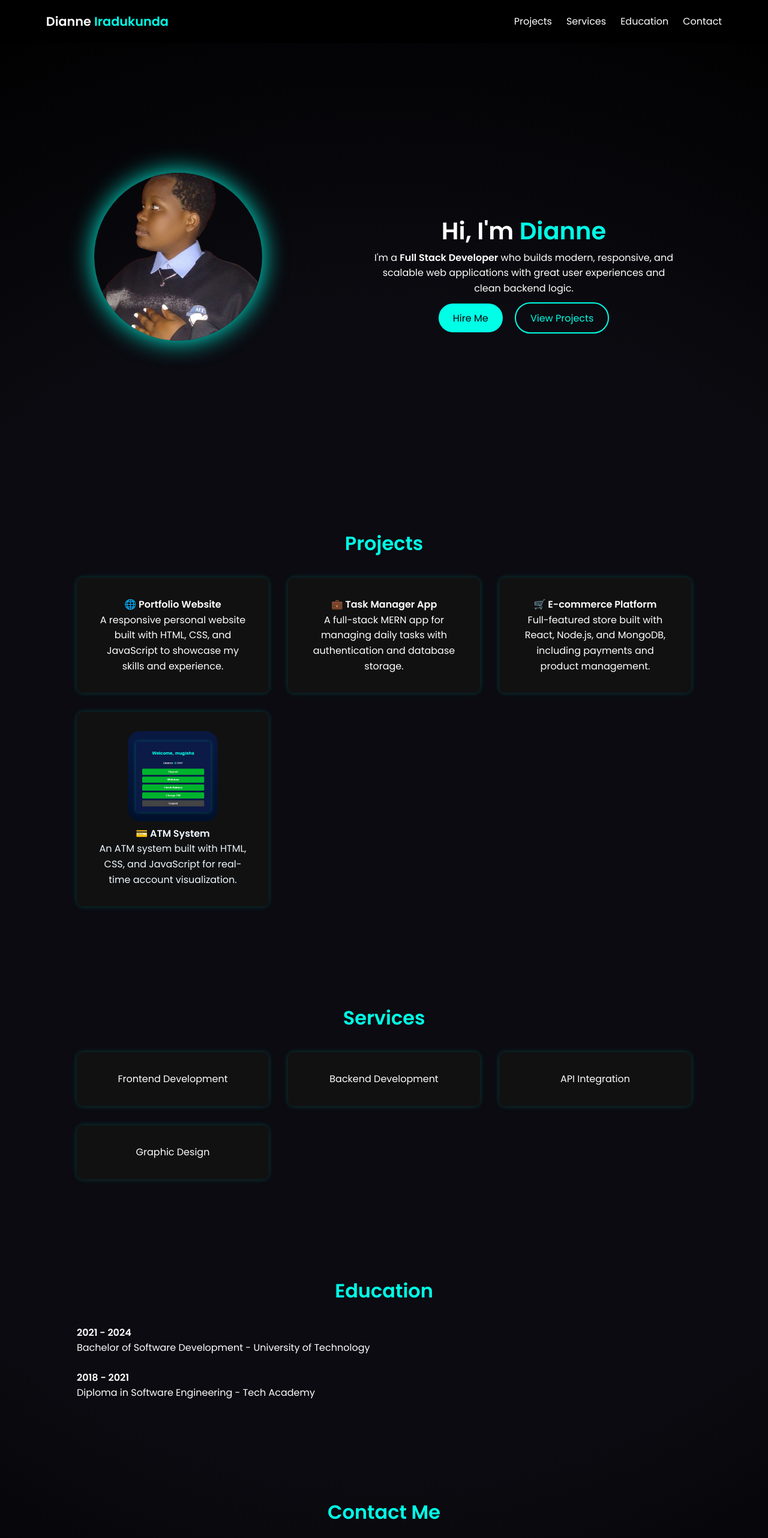
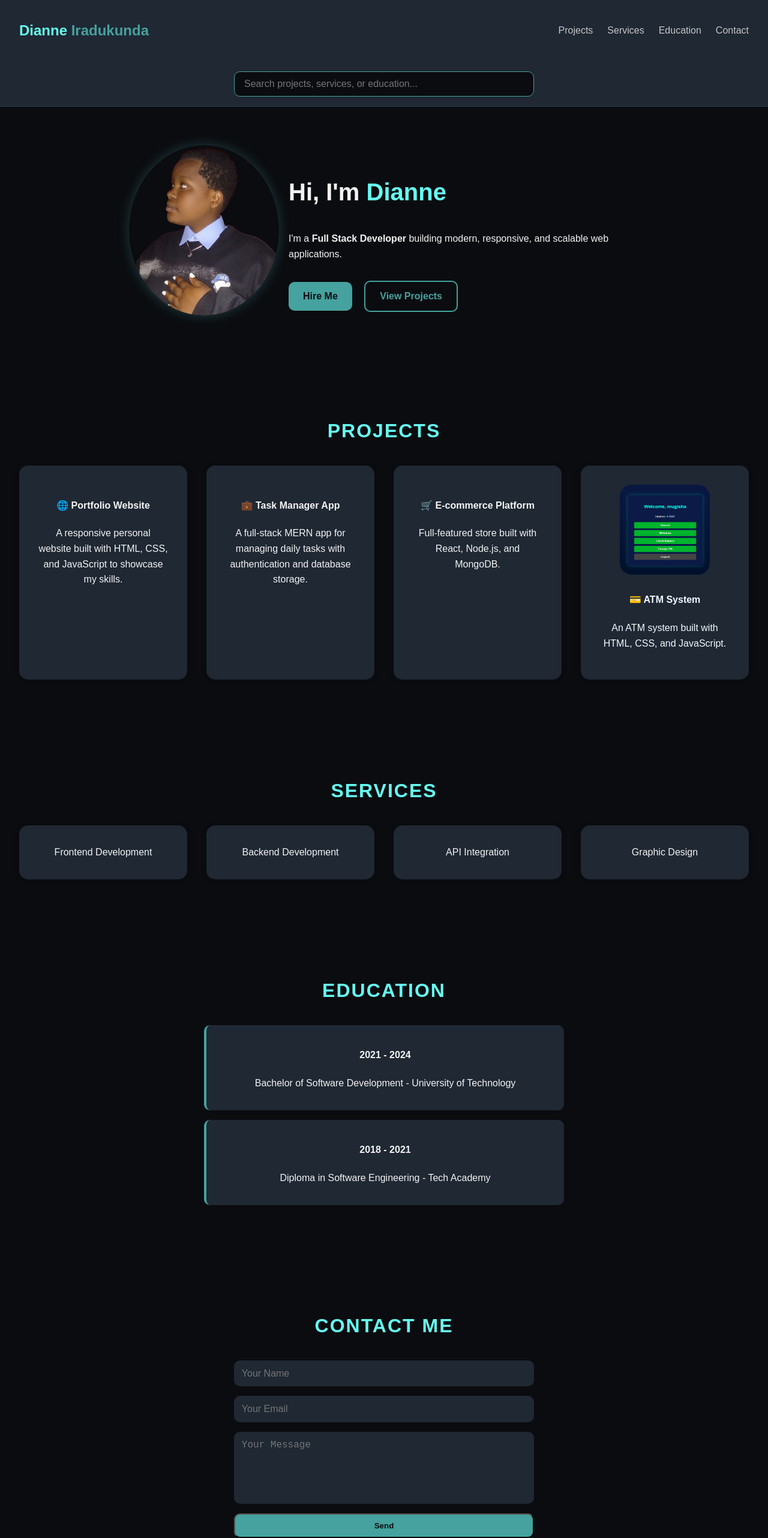
Before and after one commit to dianneiradukunda/portfolio, a plain HTML site: page index.html in a window 1280 px wide. Shown: the top 2564 px of the page at 60% size. Drawn offline with nearby package versions, Linux system fonts and the light colour scheme.

Commit message:
Add files via upload
new 1

```diff
--- a/index.html
+++ b/index.html
@@ -6,30 +6,26 @@
   <meta name="viewport" content="width=device-width, initial-scale=1.0" />
   <title>Dianne Iradukunda | Full Stack Web Developer Portfolio</title>
 
-  <!-- SEO Description -->
-  <meta name="description" content="I'm Dianne Iradukunda, a full stack web developer specializing in responsive web design, backend APIs, and modern JavaScript applications. Explore my portfolio and projects." />
-
-  <!-- Keywords -->
-  <meta name="keywords" content="Dianne Iradukunda, full stack developer, web developer portfolio, JavaScript developer, front-end, backend, React, Node.js, Rwanda developer, hire developer" />
-
-  <!-- Author -->
+  <!-- SEO -->
+  <meta name="description" content="I'm Dianne Iradukunda, a full stack web developer specializing in responsive web design, backend APIs, and modern JavaScript applications." />
+  <meta name="keywords" content="Dianne Iradukunda, full stack developer, web developer portfolio, JavaScript developer, React, Node.js, Rwanda developer" />
   <meta name="author" content="Dianne Iradukunda" />
 
-  <!-- Open Graph (For Social Sharing) -->
+  <!-- Social Share -->
   <meta property="og:title" content="Dianne Iradukunda | Full Stack Developer Portfolio" />
-  <meta property="og:description" content="Explore Dianne Iradukunda’s projects and web development services. I build responsive, scalable, and modern web applications." />
+  <meta property="og:description" content="Explore my projects, services, and background in web development." />
   <meta property="og:image" content="profile.jpg" />
-  <meta property="og:url" content="https://yourdomain.com" />
+  <meta property="og:url" content="https://dianneiradukunda.github.io/portfolio/" />
   <meta property="og:type" content="website" />
 
   <!-- Twitter Card -->
   <meta name="twitter:card" content="summary_large_image" />
   <meta name="twitter:title" content="Dianne Iradukunda | Full Stack Developer" />
-  <meta name="twitter:description" content="Full stack developer building modern web apps with clean backend logic and responsive design." />
+  <meta name="twitter:description" content="Full stack developer building modern, responsive web applications." />
   <meta name="twitter:image" content="profile.jpg" />
 
-  <!-- Canonical URL -->
-  <link rel="canonical" href="https://yourdomain.com" />
+  <!-- Canonical -->
+  <link rel="canonical" href="https://dianneiradukunda.github.io/portfolio/" />
 
   <!-- Favicon -->
   <link rel="icon" href="favicon.ico" type="image/x-icon" />
@@ -39,23 +35,6 @@
 
   <!-- EmailJS -->
   <script src="https://cdn.jsdelivr.net/npm/@emailjs/browser@4/dist/email.min.js"></script>
-
-  <!-- Schema.org JSON-LD (Structured Data for Google) -->
-  <script type="application/ld+json">
-  {
-    "@context": "https://schema.org/",
-    "@type": "Person",
-    "name": "Dianne Iradukunda",
-    "jobTitle": "Full Stack Web Developer",
-    "url": "https://yourdomain.com",
-    "image": "https://yourdomain.com/profile.jpg",
-    "sameAs": [
-      "https://github.com/yourgithub",
-      "https://linkedin.com/in/yourlinkedin"
-    ],
-    "description": "Full stack developer specializing in building responsive and scalable web applications with React, Node.js, and modern technologies."
-  }
-  </script>
 </head>
 <body>
   <header>
@@ -73,6 +52,11 @@
     <button id="menu-toggle" class="menu-toggle" aria-label="Toggle menu">☰</button>
   </header>
 
+  <!-- 🔍 Search Bar -->
+  <div class="search-container">
+    <input type="text" id="search" placeholder="Search projects, services, or education..." />
+  </div>
+
   <main>
     <section class="hero">
       <div class="hero-image">
@@ -80,7 +64,7 @@
       </div>
       <div class="hero-text">
         <h2>Hi, I'm <span>Dianne</span></h2>
-        <p>I'm a <strong>Full Stack Developer</strong> who builds modern, responsive, and scalable web applications with great user experiences and clean backend logic.</p>
+        <p>I'm a <strong>Full Stack Developer</strong> building modern, responsive, and scalable web applications.</p>
         <div class="hero-buttons">
           <a href="#contact" class="btn primary">Hire Me</a>
           <a href="#projects" class="btn secondary">View Projects</a>
@@ -93,7 +77,7 @@
       <div class="grid">
         <article class="card">
           <h4>🌐 Portfolio Website</h4>
-          <p>A responsive personal website built with HTML, CSS, and JavaScript to showcase my skills and experience.</p>
+          <p>A responsive personal website built with HTML, CSS, and JavaScript to showcase my skills.</p>
         </article>
         <article class="card">
           <h4>💼 Task Manager App</h4>
@@ -101,12 +85,12 @@
         </article>
         <article class="card">
           <h4>🛒 E-commerce Platform</h4>
-          <p>Full-featured store built with React, Node.js, and MongoDB, including payments and product management.</p>
+          <p>Full-featured store built with React, Node.js, and MongoDB.</p>
         </article>
         <a href="atm/atm.html" class="card" style="text-decoration: none; color: aliceblue">
           <img src="atm.png" alt="ATM System Project Screenshot" width="150" height="150" style="border-radius: 20px;" loading="lazy" />
           <h4>💳 ATM System</h4>
-          <p>An ATM system built with HTML, CSS, and JavaScript for real-time account visualization.</p>
+          <p>An ATM system built with HTML, CSS, and JavaScript.</p>
         </a>
       </div>
     </section>
@@ -138,9 +122,9 @@
     <section id="contact" class="section contact">
       <h3 class="section-title">Contact Me</h3>
       <form id="contact-form">
-        <input type="text" name="user_name" placeholder="Your Name" aria-label="Your Name" required />
-        <input type="email" name="user_email" placeholder="Your Email" aria-label="Your Email" required />
-        <textarea name="message" placeholder="Your Message" aria-label="Your Message" required></textarea>
+        <input type="text" name="user_name" placeholder="Your Name" required />
+        <input type="email" name="user_email" placeholder="Your Email" required />
+        <textarea name="message" placeholder="Your Message" required></textarea>
         <button type="submit" class="btn primary">Send</button>
       </form>
       <p id="form-status"></p>
@@ -151,6 +135,7 @@
     <p>© 2025 Dianne Iradukunda. All rights reserved.</p>
   </footer>
 
+  <!-- Main Script -->
   <script src="script.js"></script>
 </body>
 </html>
--- a/script.js
+++ b/script.js
@@ -1,54 +1,34 @@
-// Initialize EmailJS
-(function () {
-  emailjs.init({
-    publicKey: "YOUR_PUBLIC_KEY_HERE", // replace with your EmailJS public key
+// Initialize EmailJS and handle contact form
+(function() {
+  emailjs.init("public_123abcXYZ"); // ← YOUR PUBLIC KEY
+
+  document.getElementById("contact-form").addEventListener("submit", function(event) {
+    event.preventDefault();
+
+    emailjs.sendForm("service_abc123", "template_456xyz", this)
+      .then(() => {
+        document.getElementById("form-status").textContent = "✅ Message sent successfully!";
+        this.reset();
+      }, (error) => {
+        document.getElementById("form-status").textContent = "❌ Failed to send message.";
+        console.error(error);
+      });
   });
 })();
 
-// Handle contact form submission
-const form = document.getElementById("contact-form");
-const status = document.getElementById("form-status");
 
-form.addEventListener("submit", function (e) {
-  e.preventDefault();
+// 🔍 Search feature for projects, services, and education
+document.getElementById("search").addEventListener("input", function() {
+  const query = this.value.toLowerCase();
+  const items = document.querySelectorAll(".card, .timeline-item");
 
-  status.innerHTML = "Sending...";
-
-  emailjs
-    .sendForm("YOUR_SERVICE_ID_HERE", "YOUR_TEMPLATE_ID_HERE", this)
-    .then(() => {
-      status.style.color = "#00ffe7";
-      status.innerHTML = "✅ Message sent successfully!";
-      form.reset();
-    })
-    .catch((error) => {
-      status.style.color = "red";
-      status.innerHTML = "❌ Failed to send message. Try again later.";
-      console.error("EmailJS Error:", error);
-    });
-});
-
-// Highlight active nav link on scroll
-const navLinks = document.querySelectorAll("nav ul li a");
-window.addEventListener("scroll", () => {
-  let fromTop = window.scrollY + 60;
-  navLinks.forEach((link) => {
-    const section = document.querySelector(link.hash);
-    if (
-      section.offsetTop <= fromTop &&
-      section.offsetTop + section.offsetHeight > fromTop
-    ) {
-      link.classList.add("active");
-    } else {
-      link.classList.remove("active");
-    }
+  items.forEach(item => {
+    item.style.display = item.textContent.toLowerCase().includes(query) ? "" : "none";
   });
 });
 
-// Toggle mobile menu
-const menuToggle = document.getElementById("menu-toggle");
-const navMenu = document.querySelector("nav ul");
-
-menuToggle.addEventListener("click", () => {
-  navMenu.classList.toggle("show");
+// Optional: mobile menu toggle
+document.getElementById("menu-toggle").addEventListener("click", () => {
+  const nav = document.getElementById("navbar");
+  nav.classList.toggle("open");
 });
--- a/style.css
+++ b/style.css
@@ -1,271 +1,293 @@
-@import url('https://fonts.googleapis.com/css2?family=Poppins:wght@300;400;600&display=swap');
-
+/* -------------------- */
+/* Base Styles */
+/* -------------------- */
 * {
-  margin: 0;
-  padding: 0;
   box-sizing: border-box;
+  scroll-behavior: smooth;
 }
 
 body {
-  font-family: 'Poppins', sans-serif;
-  background: radial-gradient(circle at center, #0b0b11 60%, #000);
-  color: #fff;
+  font-family: "Poppins", sans-serif;
+  margin: 0;
+  padding: 0;
+  color: #f3f3f3;
+  background-color: #0b0c10;
   line-height: 1.6;
-  overflow-x: hidden;
 }
 
-/* HEADER */
+/* -------------------- */
+/* Header & Navigation */
+/* -------------------- */
 header {
+  background-color: #1f2833;
+  padding: 1rem 2rem;
   display: flex;
   justify-content: space-between;
   align-items: center;
-  padding: 1.2rem 6%;
-  position: fixed;
-  width: 100%;
+  position: sticky;
   top: 0;
-  background: rgba(0, 0, 0, 0.7);
-  backdrop-filter: blur(8px);
-  z-index: 100;
+  z-index: 1000;
 }
 
 .logo {
-  font-weight: 600;
-  color: #fff;
-  font-size: 1.3rem;
+  font-size: 1.5rem;
+  font-weight: bold;
+  color: #66fcf1;
 }
 
 .logo span {
-  color: #00ffe7;
+  color: #45a29e;
 }
 
 nav ul {
+  list-style: none;
   display: flex;
-  list-style: none;
-}
-
-nav ul li {
-  margin-left: 1.5rem;
+  gap: 1.5rem;
 }
 
 nav ul li a {
-  color: #fff;
   text-decoration: none;
-  transition: 0.3s;
+  color: #c5c6c7;
+  font-weight: 500;
+  transition: color 0.3s ease;
 }
 
-nav ul li a:hover,
-nav ul li a.active {
-  color: #00ffe7;
+nav ul li a:hover {
+  color: #66fcf1;
 }
 
-/* MENU TOGGLE (MOBILE) */
 .menu-toggle {
   display: none;
-  font-size: 2rem;
+  font-size: 1.5rem;
+  background: none;
+  border: none;
+  color: #fff;
   cursor: pointer;
-  color: #00ffe7;
 }
 
-/* HERO */
-.hero {
-  min-height: 100vh;
-  display: flex;
-  align-items: center;
-  justify-content: space-around;
-  padding: 8rem 5% 2rem;
-  flex-wrap: wrap;
+/* -------------------- */
+/* Search Bar */
+/* -------------------- */
+.search-container {
+  text-align: center;
+  padding: 1rem;
+  background-color: #1f2833;
+  border-bottom: 1px solid #45a29e33;
+}
+
+#search {
+  width: 80%;
+  max-width: 500px;
+  padding: 0.7rem 1rem;
+  border-radius: 10px;
+  border: 1px solid #45a29e;
+  background-color: #0b0c10;
+  color: #fff;
+  font-size: 1rem;
+}
+
+#search:focus {
+  outline: none;
+  border-color: #66fcf1;
+  box-shadow: 0 0 8px #66fcf188;
+}
+
+/* -------------------- */
+/* Sections */
+/* -------------------- */
+.section {
+  padding: 4rem 2rem;
   text-align: center;
 }
 
+.section-title {
+  font-size: 2rem;
+  color: #66fcf1;
+  margin-bottom: 2rem;
+  text-transform: uppercase;
+  letter-spacing: 2px;
+}
+
+/* -------------------- */
+/* Hero Section */
+/* -------------------- */
+.hero {
+  display: flex;
+  align-items: center;
+  justify-content: center;
+  flex-wrap: wrap;
+  padding: 3rem 2rem;
+}
+
 .hero-image img {
-  width: 280px;
-  height: 280px;
+  width: 250px;
   border-radius: 50%;
-  object-fit: cover;
-  box-shadow: 0 0 40px #00ffe7;
-  margin-bottom: 2rem;
+  margin: 1rem;
+  box-shadow: 0 0 20px #45a29e55;
 }
 
 .hero-text {
-  max-width: 500px;
+  max-width: 600px;
+  text-align: left;
 }
 
 .hero-text h2 {
   font-size: 2.5rem;
 }
 
-.hero-text h2 span {
-  color: #00ffe7;
+.hero-text span {
+  color: #66fcf1;
 }
 
-.hero-buttons {
-  margin-top: 1.5rem;
+.hero-buttons .btn {
+  margin: 1rem 1rem 0 0;
 }
 
+/* -------------------- */
+/* Buttons */
+/* -------------------- */
 .btn {
-  padding: 0.8rem 1.5rem;
-  border: none;
-  cursor: pointer;
-  border-radius: 30px;
+  display: inline-block;
+  padding: 0.7rem 1.5rem;
+  border-radius: 10px;
+  text-decoration: none;
+  font-weight: bold;
   transition: 0.3s;
-  text-decoration: none;
 }
 
 .btn.primary {
-  background: #00ffe7;
-  color: #000;
+  background-color: #45a29e;
+  color: #0b0c10;
+}
+
+.btn.primary:hover {
+  background-color: #66fcf1;
 }
 
 .btn.secondary {
-  border: 2px solid #00ffe7;
-  color: #00ffe7;
-  margin-left: 1rem;
+  background-color: transparent;
+  border: 2px solid #45a29e;
+  color: #45a29e;
 }
 
-.btn:hover {
-  transform: scale(1.05);
+.btn.secondary:hover {
+  background-color: #45a29e;
+  color: #0b0c10;
 }
 
-/* SECTIONS */
-.section {
-  padding: 5rem 10%;
-  text-align: center;
-}
-
-.section-title {
-  font-size: 2rem;
-  color: #00ffe7;
-  margin-bottom: 2rem;
-}
-
-/* GRID LAYOUT */
+/* -------------------- */
+/* Cards & Grids */
+/* -------------------- */
 .grid {
   display: grid;
   grid-template-columns: repeat(auto-fit, minmax(250px, 1fr));
   gap: 2rem;
-  text-align: center;
-  align-items: center;
-  justify-content: center;
-  flex-direction: row;
-  position: relative;
 }
 
 .card {
-  background: #111;
+  background-color: #1f2833;
   padding: 2rem;
-  border-radius: 10px;
-  box-shadow: 0 0 10px rgba(0, 255, 231, 0.2);
-  transition: 0.3s;
-  text-align: center;
-  align-items: center;
-  justify-content: center;
-
-}
-.card.img{
-   width: 30px;
-   height: 20px;
-}
-.card:hover {
-  box-shadow: 0 0 20px rgba(0, 255, 231, 0.6);
+  border-radius: 15px;
+  box-shadow: 0 0 10px #00000033;
+  transition: transform 0.3s ease, background 0.3s ease;
 }
 
-/* TIMELINE */
-.timeline {
+.card:hover {
+  transform: translateY(-5px);
+  background-color: #202833;
+}
+
+/* -------------------- */
+/* Contact Form */
+/* -------------------- */
+form {
   display: flex;
   flex-direction: column;
-  align-items: flex-start;
-  gap: 1.5rem;
-  text-align: left;
-}
-
-/* CONTACT */
-.contact form {
-  display: flex;
-  flex-direction: column;
-  gap: 1rem;
   max-width: 500px;
   margin: 0 auto;
 }
 
-.contact input,
-.contact textarea {
+form input,
+form textarea {
+  margin-bottom: 1rem;
   padding: 0.8rem;
-  border-radius: 8px;
   border: none;
-  background: #222;
+  border-radius: 10px;
+  background-color: #1f2833;
   color: #fff;
-  width: 100%;
+  font-size: 1rem;
 }
 
-footer {
-  text-align: center;
-  padding: 2rem 0;
-  border-top: 1px solid #111;
-  color: #777;
+form textarea {
+  min-height: 120px;
+  resize: none;
 }
 
-/* 🌐 RESPONSIVE DESIGN */
-@media (max-width: 1024px) {
-  .hero {
-    flex-direction: column;
-    text-align: center;
-  }
+form input:focus,
+form textarea:focus {
+  outline: 2px solid #66fcf1;
 }
 
+/* Status Message */
+#form-status {
+  margin-top: 1rem;
+  font-weight: bold;
+  text-align: center;
+  transition: all 0.3s ease;
+}
+
+/* -------------------- */
+/* Timeline (Education) */
+/* -------------------- */
+.timeline {
+  max-width: 600px;
+  margin: 0 auto;
+}
+
+.timeline-item {
+  background-color: #1f2833;
+  padding: 1rem;
+  margin-bottom: 1rem;
+  border-radius: 10px;
+  border-left: 4px solid #45a29e;
+}
+
+/* -------------------- */
+/* Footer */
+/* -------------------- */
+footer {
+  background-color: #1f2833;
+  text-align: center;
+  padding: 1rem;
+  color: #c5c6c7;
+  border-top: 1px solid #45a29e33;
+}
+
+/* -------------------- */
+/* Responsive */
+/* -------------------- */
 @media (max-width: 768px) {
   nav ul {
+    display: none;
     flex-direction: column;
-    position: absolute;
-    top: 70px;
-    right: 0;
-    width: 200px;
-    background: rgba(0, 0, 0, 0.9);
-    display: none;
+    background-color: #1f2833;
     padding: 1rem;
     border-radius: 10px;
   }
 
-  nav ul.show {
+  nav.open ul {
     display: flex;
-  }
-
-  nav ul li {
-    margin: 1rem 0;
-    text-align: center;
   }
 
   .menu-toggle {
     display: block;
   }
 
-  .hero-text h2 {
-    font-size: 2rem;
+  .hero {
+    text-align: center;
   }
 
-  .hero-buttons .btn {
-    margin: 0.5rem 0;
-  }
-
-  .section {
-    padding: 4rem 6%;
+  .hero-text {
+    text-align: center;
   }
 }
-
-@media (max-width: 480px) {
-  .logo {
-    font-size: 1.1rem;
-  }
-
-  .hero-text h2 {
-    font-size: 1.8rem;
-  }
-
-  .hero-image img {
-    width: 220px;
-    height: 220px;
-  }
-
-  .btn {
-    width: 80%;
-  }
-}
```
